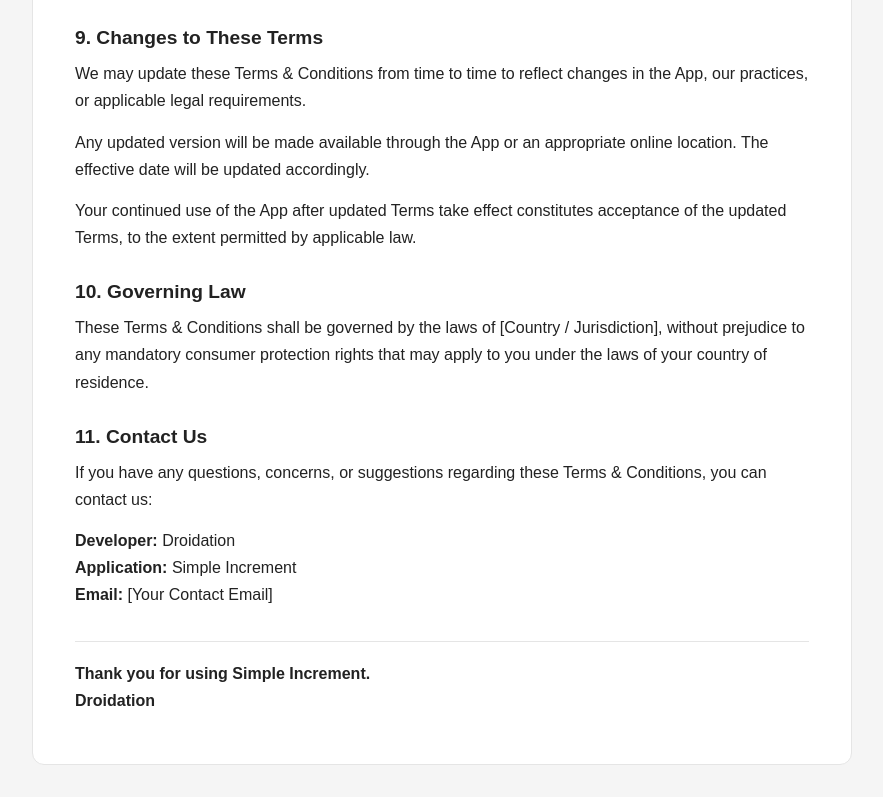
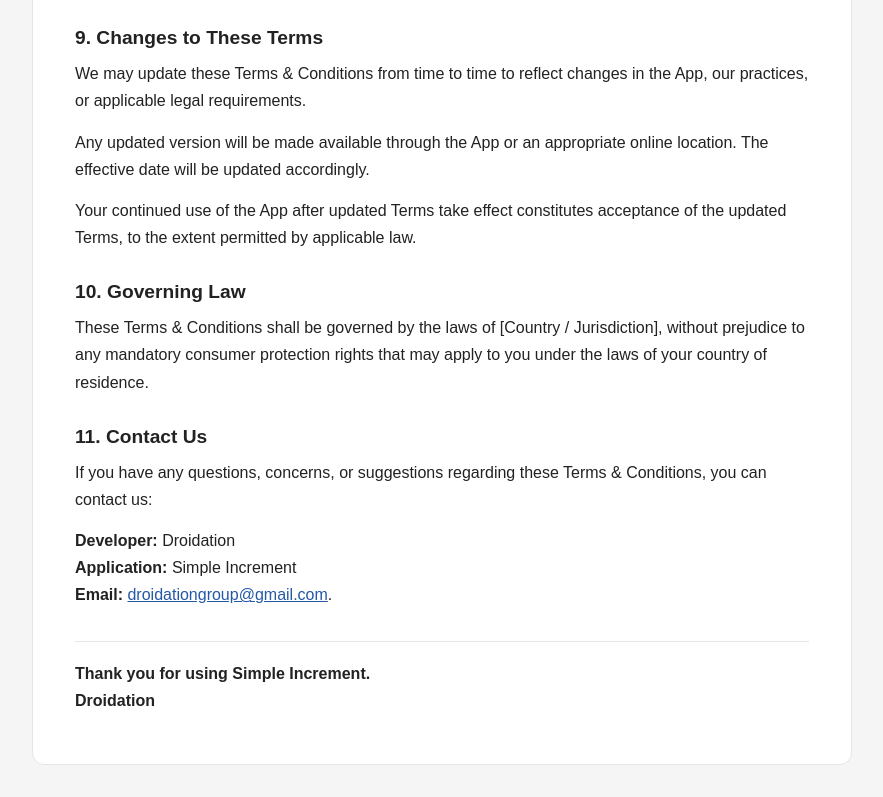
Before and after one commit to droidationgroup/simple_increment_terms, a plain HTML site: page index.html in a window 1280 px wide. Shown: the part 1960-2757 px from the top of the page, without its empty margins (198-1081 px from the left). Drawn offline with Linux system fonts and the light colour scheme.

Commit message:
Update index.html

```diff
--- a/index.html
+++ b/index.html
@@ -151,7 +151,7 @@
       <p>If you have any questions, concerns, or suggestions regarding these Terms &amp; Conditions, you can contact us:</p>
       <p><strong>Developer:</strong> Droidation<br>
       <strong>Application:</strong> Simple Increment<br>
-      <strong>Email:</strong> [Your Contact Email]</p>
+      <strong>Email:</strong> <a href="mailto:droidationgroup@gmail.com">droidationgroup@gmail.com</a>.</p>
     </section>
 
     <p class="footer">Thank you for using Simple Increment.<br>Droidation</p>
```
